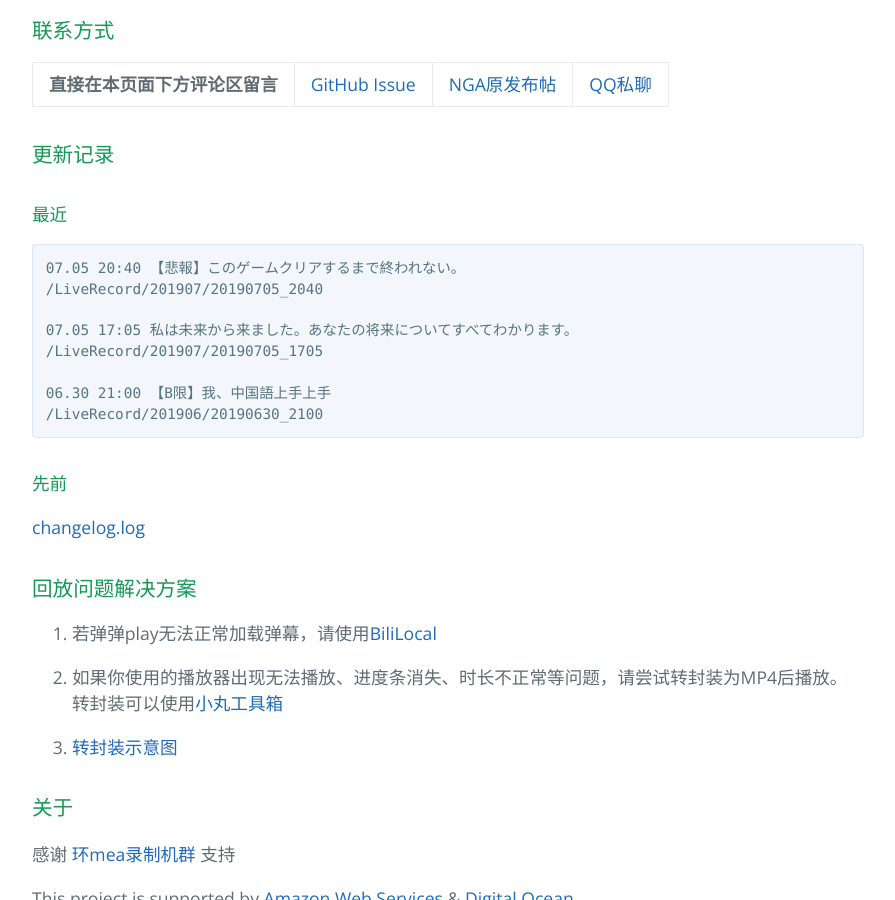
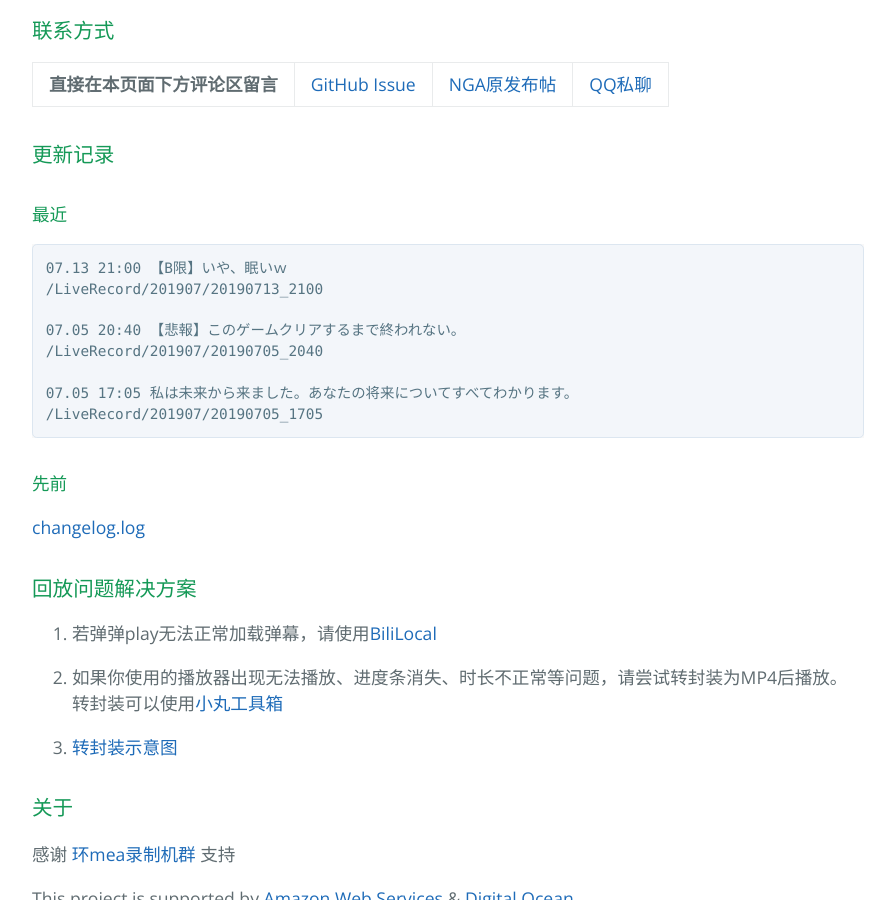
Before and after one commit to kaguramea-record/kaguramea-record.github.io, a Jekyll site: the page built from index.md, in a window 1280 px wide and 900 px high, scrolled down 1214 px. Shown: the whole window, without its empty margins (192-1087 px from the left). Built offline with Jekyll 4.4.1, drawn with Linux system fonts in a browser that asks for light colours; comment, search, counter and statistics services are not loaded.

Commit message:
Update 190713

````diff
--- a/index.md
+++ b/index.md
@@ -39,14 +39,14 @@ layout: default
 #### 最近
 
 ```
+07.13 21:00 【B限】いや、眠いｗ
+/LiveRecord/201907/20190713_2100
+
 07.05 20:40 【悲報】このゲームクリアするまで終われない。
 /LiveRecord/201907/20190705_2040
 
 07.05 17:05 私は未来から来ました。あなたの将来についてすべてわかります。
 /LiveRecord/201907/20190705_1705
-
-06.30 21:00 【B限】我、中国語上手上手
-/LiveRecord/201906/20190630_2100
 ```
 
 #### 先前
````
Also changed, not shown: 1 other file.
